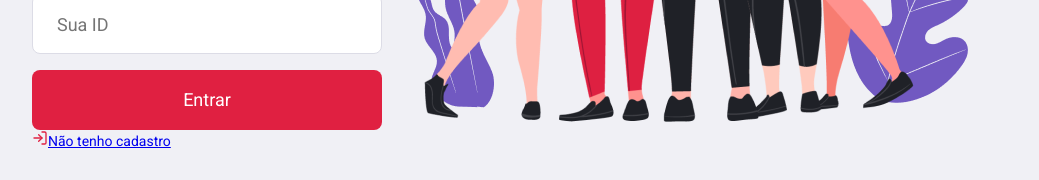
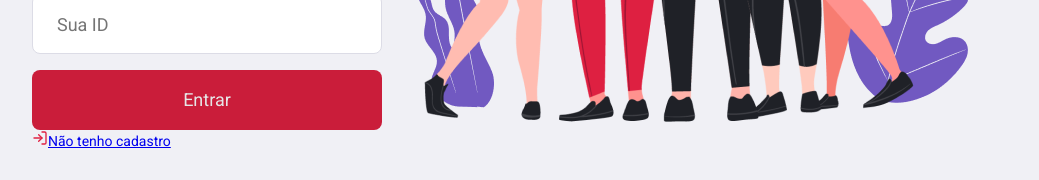
Before and after one commit to thamirisbalbi/omnistack-frontend-react, a React (Create React App) app: page / in a window 1280 px wide. In both pictures the pointer is over the button "Entrar". Shown: the part 565-745 px from the top of the page, without its empty margins (120-1159 px from the left). Built offline with nearby package versions, Linux system fonts and the light colour scheme.

Commit message:
Cria efeito ao passar mouse em cima de button

```diff
--- a/src/global.css
+++ b/src/global.css
@@ -45,3 +45,7 @@ form input {
     font-size: 18px;
     line-height: 60px;
 }
+
+.button:hover {
+    filter: brightness(90%); /* escurece botão quando passado o mouse em cima*/
+}
```
